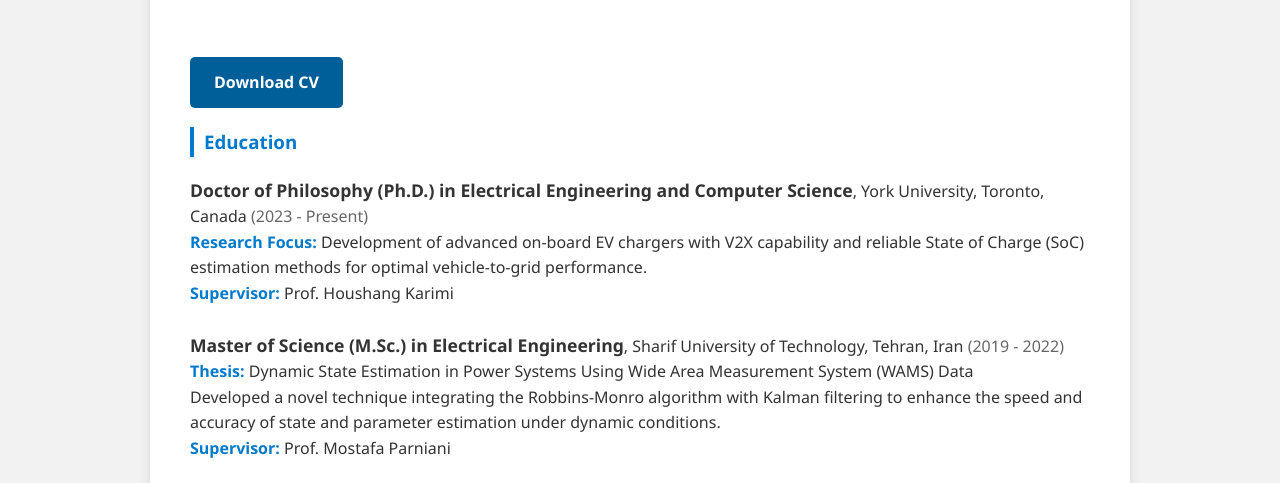
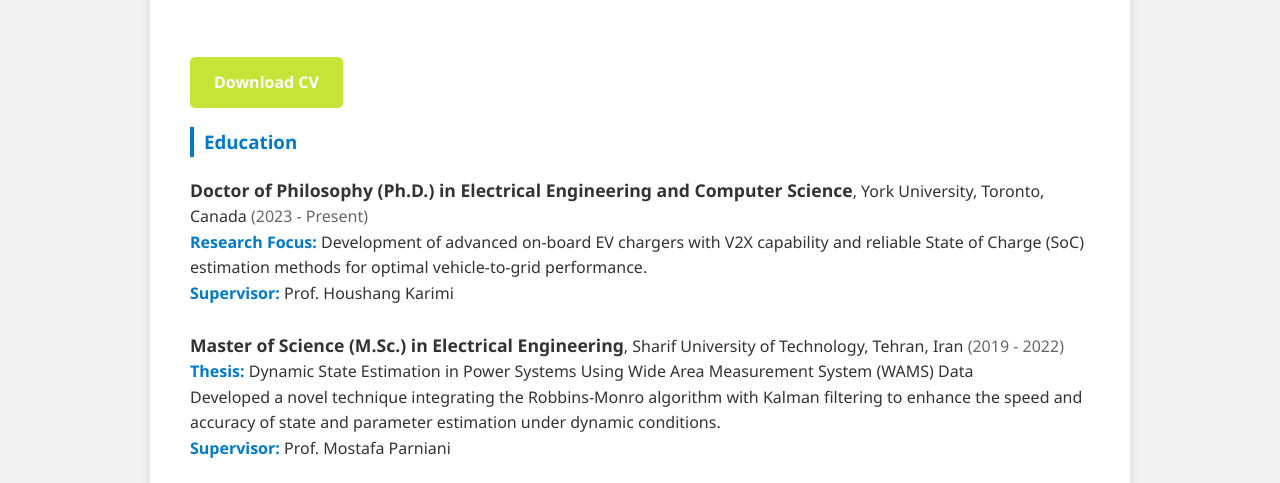
Before and after one commit to MostafaMahdiYousef/mostafamahdiyousef.github.io, a plain HTML site: page cv.html in a window 1280 px wide. In both pictures the pointer is over the link "Download CV". Shown: the part 258-741 px from the top of the page. Drawn offline with Linux system fonts and the light colour scheme.

Commit message:
Update cv.html

```diff
--- a/cv.html
+++ b/cv.html
@@ -89,7 +89,7 @@
       font-size: 1em;
     }
     a.download-cv:hover {
-      background-color: #005f99;
+      background-color: #C4E538;
     }
     footer {
       text-align: center;
```
